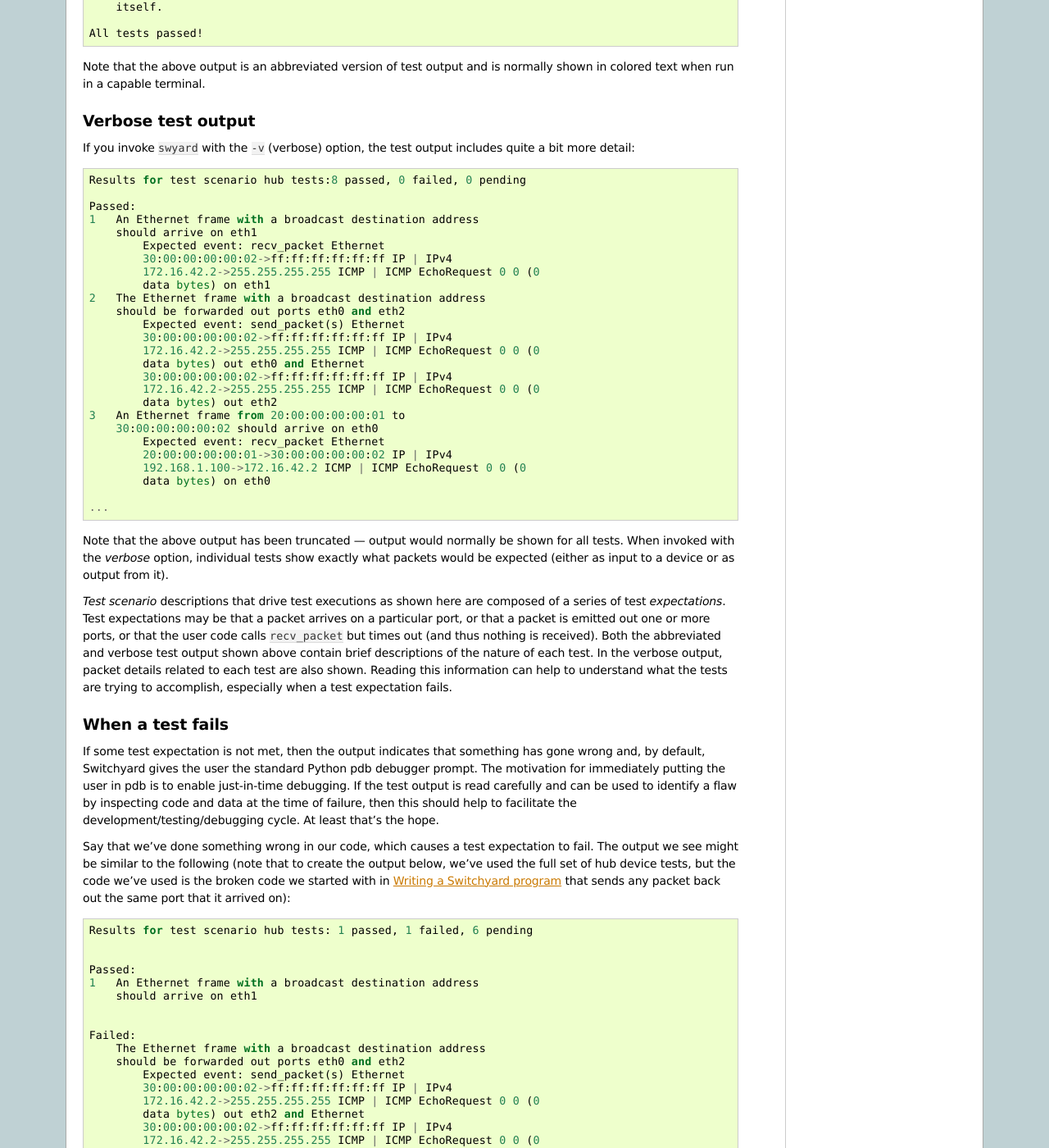
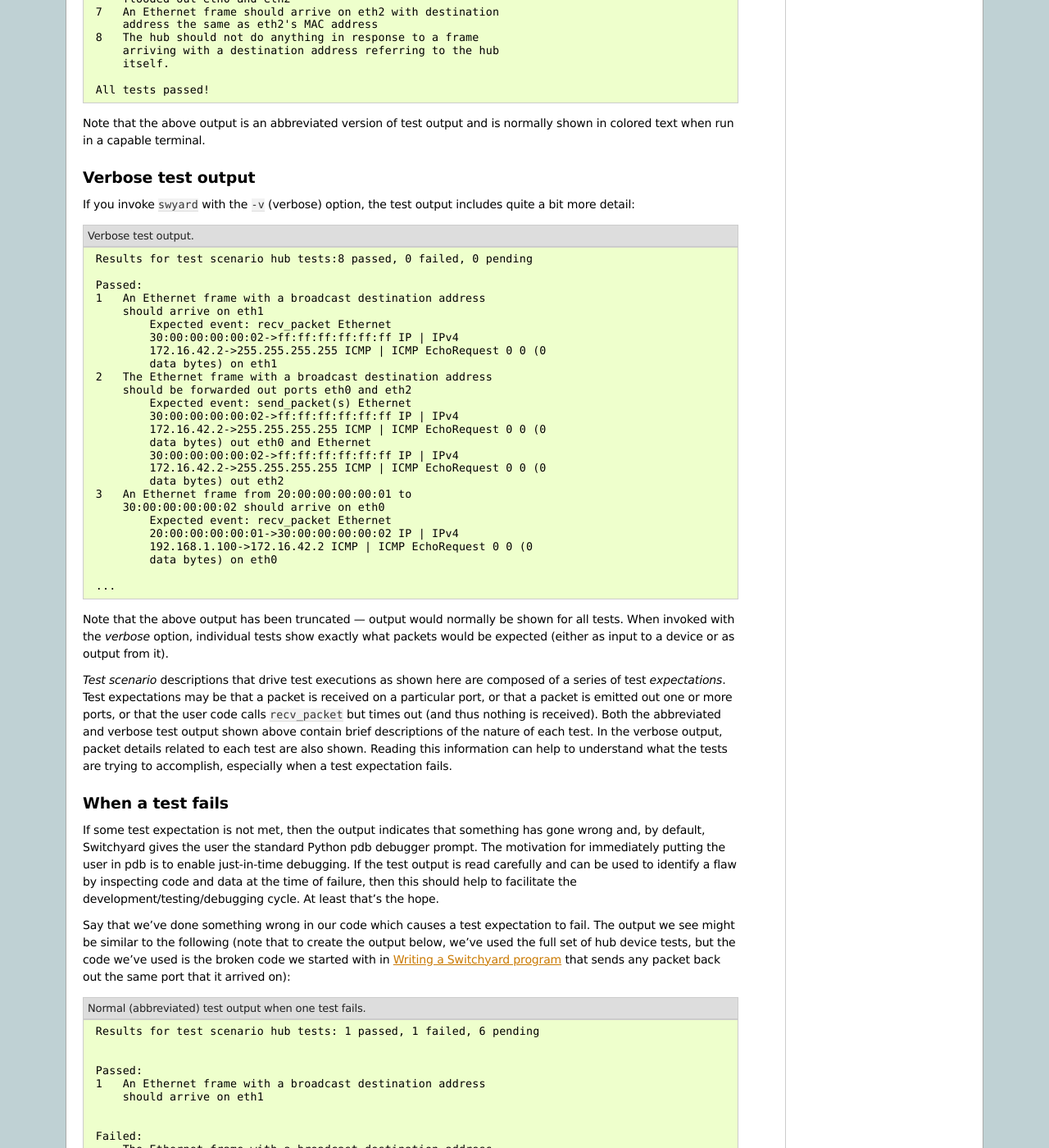
Before and after one commit to jsommers/switchyard, a Sphinx documentation site: the page built from documentation/test_execution.rst, in a window 1280 px wide and 1400 px high, scrolled down 811 px. Shown: the whole window at 82% size. Built offline with Sphinx 7.4.7, drawn with Linux system fonts in a browser that asks for light colours; some of the changed text lies outside the part shown.

Commit message:
More tweaks on docs; running tests

```diff
--- a/documentation/test_execution.rst
+++ b/documentation/test_execution.rst
@@ -3,7 +3,7 @@
 Running in the test environment
 *******************************
 
-To run Switchyard in test mode, you need a *test scenario* file that includes specific test cases to run, along with the Switchyard program you wish to test.  The test scenario files may be regular Python (``.py``) files, but they may alternatively have an extension ``.srpy`` if they have been *compiled* (see below).
+To run Switchyard in test mode, a *test scenario* file is needed.  This file includes specifications of various events (sending particularly crafted packets, receiving packets, etc.) that a Switchyard program is expected to do if it behaves correctly.  Also needed, of course, is the Switchyard program you wish to test.  The test scenario files may be regular Python (``.py``) files, but they may alternatively have an extension ``.srpy`` if they have been *compiled*.  For details on creating and compiling test scenarios, see :ref:`test-scenario-creation`.
 
 Let's say your program is named ``myhub.py``.  To invoke Switchyard in test mode and subject your program to a set of tests, at minimum you would invoke ``swyard`` as follows::
 
@@ -18,7 +18,10 @@ would work the same as above.
 Test output
 ^^^^^^^^^^^
 
-When you run ``swyard`` in test mode and all tests pass, you'll see something similar to the following::
+When you run ``swyard`` in test mode and all tests pass, you'll see something similar to the following:
+
+.. code-block:: none
+   :caption: Abbreviated (normal) test output.
 
     Results for test scenario hub tests:8 passed, 0 failed, 0 pending
 
@@ -49,7 +52,10 @@ Note that the above output is an abbreviated version of test output and is norma
 Verbose test output
 ^^^^^^^^^^^^^^^^^^^
 
-If you invoke ``swyard`` with the ``-v`` (verbose) option, the test output includes quite a bit more detail::
+If you invoke ``swyard`` with the ``-v`` (verbose) option, the test output includes quite a bit more detail:
+
+.. code-block:: none
+   :caption: Verbose test output.
 
     Results for test scenario hub tests:8 passed, 0 failed, 0 pending
 
@@ -80,16 +86,18 @@ If you invoke ``swyard`` with the ``-v`` (verbose) option, the test output inclu
 
 Note that the above output has been truncated --- output would normally be shown for all tests.  When invoked with the *verbose* option, individual tests show exactly what packets would be expected (either as input to a device or as output from it).
 
-*Test scenario* descriptions that drive test executions as shown here are composed of a series of test *expectations*.  Test expectations may be that a packet arrives on a particular port, or that a packet is emitted out one or more ports, or that the user code calls ``recv_packet`` but times out (and thus nothing is received).  Both the abbreviated and verbose test output shown above contain brief descriptions of the nature of each test.  In the verbose output, packet details related to each test are also shown.  Reading this information can help to understand what the tests are trying to accomplish, especially when a test expectation fails.
+*Test scenario* descriptions that drive test executions as shown here are composed of a series of test *expectations*.  Test expectations may be that a packet is received on a particular port, or that a packet is emitted out one or more ports, or that the user code calls ``recv_packet`` but times out (and thus nothing is received).  Both the abbreviated and verbose test output shown above contain brief descriptions of the nature of each test.  In the verbose output, packet details related to each test are also shown.  Reading this information can help to understand what the tests are trying to accomplish, especially when a test expectation fails.
 
 When a test fails
 ^^^^^^^^^^^^^^^^^
 
 If some test expectation is not met, then the output indicates that something has gone wrong and, by default, Switchyard gives the user the standard Python pdb debugger prompt.  The motivation for immediately putting the user in pdb is to enable just-in-time debugging.  If the test output is read carefully and can be used to identify a flaw by inspecting code and data at the time of failure, then this should help to facilitate the development/testing/debugging cycle.  At least that's the hope.
 
-Say that we've done something wrong in our code, which causes a test expectation to fail.  The output we see might be similar to the following (note that to create the output below, we've used the full set of hub device tests, but the code we've used is the broken code we started with in :ref:`coding` that sends any packet back out the same port that it arrived on):
+Say that we've done something wrong in our code which causes a test expectation to fail.  The output we see might be similar to the following (note that to create the output below, we've used the full set of hub device tests, but the code we've used is the broken code we started with in :ref:`coding` that sends any packet back out the same port that it arrived on):
 
-::
+.. code-block:: none
+   :caption: Normal (abbreviated) test output when one test fails.
+
 
     Results for test scenario hub tests: 1 passed, 1 failed, 6 pending
 
@@ -129,9 +137,13 @@ Say that we've done something wrong in our code, which causes a test expectation
     ... (output continues)
 
 Notice in the first line of output that Switchyard shows how many tests pass, how many have
-failed, and how many are *pending*.  The pending category simply means that tests cannot be run because some earlier test failed.   In the example above, the output from ``swyard`` clearly shows which test fails; when that happens, some additional explanatory text is shown, and a debugger session is started as close to the point of failure as Switchyard can infer.  When not run in verbose mode, Switchyard will show abbreviated test descriptions for any passed tests and any pending tests, but the failed test will show everything.
+failed, and how many are *pending*.  The pending category simply means that tests cannot be run because some earlier test failed.   In the example above, the output from ``swyard`` clearly shows which test fails; when that happens, some additional explanatory text is shown, and a debugger session is started as close as possible to the point of failure.  When not run in verbose mode, Switchyard will show abbreviated test descriptions for any passed tests and any pending tests, but the failed test will show everything.
 
-Following the overall test results showing passed, failed, and pending tests, some summary information is displayed about the test failure, and a debugging session is started.  By default, Switchyard uses Python's built-in ``pdb`` debugger.  At the very end of the output, a stack trace is shown and a debugger prompt is displayed::
+Following the overall test results showing passed, failed, and pending tests, some summary information is displayed about the test failure, and a debugging session is started.  By default, Switchyard uses Python's built-in ``pdb`` debugger.  At the very end of the output, a stack trace is shown and a debugger prompt is displayed:
+
+.. code-block:: none
+   :caption: Additional output from a test failure.
+
 
     ************************************************************
     Your code didn't crash, but a test failed.
--- a/documentation/writing_a_program.rst
+++ b/documentation/writing_a_program.rst
@@ -353,7 +353,7 @@ As you can see, the program is paused on the next executable line following the
 
 .. note::
 
-   When inserting a call to ``debugger()``, note one current limitation: if you
+   There are currently a couple limitations when entering ``pdb`` through a call to ``debugger()``.  First, if you attempt to exit ``pdb`` while the Switchyard program is still running, an exception from ``pdb``'s base class (``Bdb``) will get raised.  Thus, it may take a couple invocations of the ``quit`` command to actually exit.  Second, only the ``pdb`` debugger may be invoked through a call to ``debugger``.
 
 
 .. rubric:: Footnotes
```
